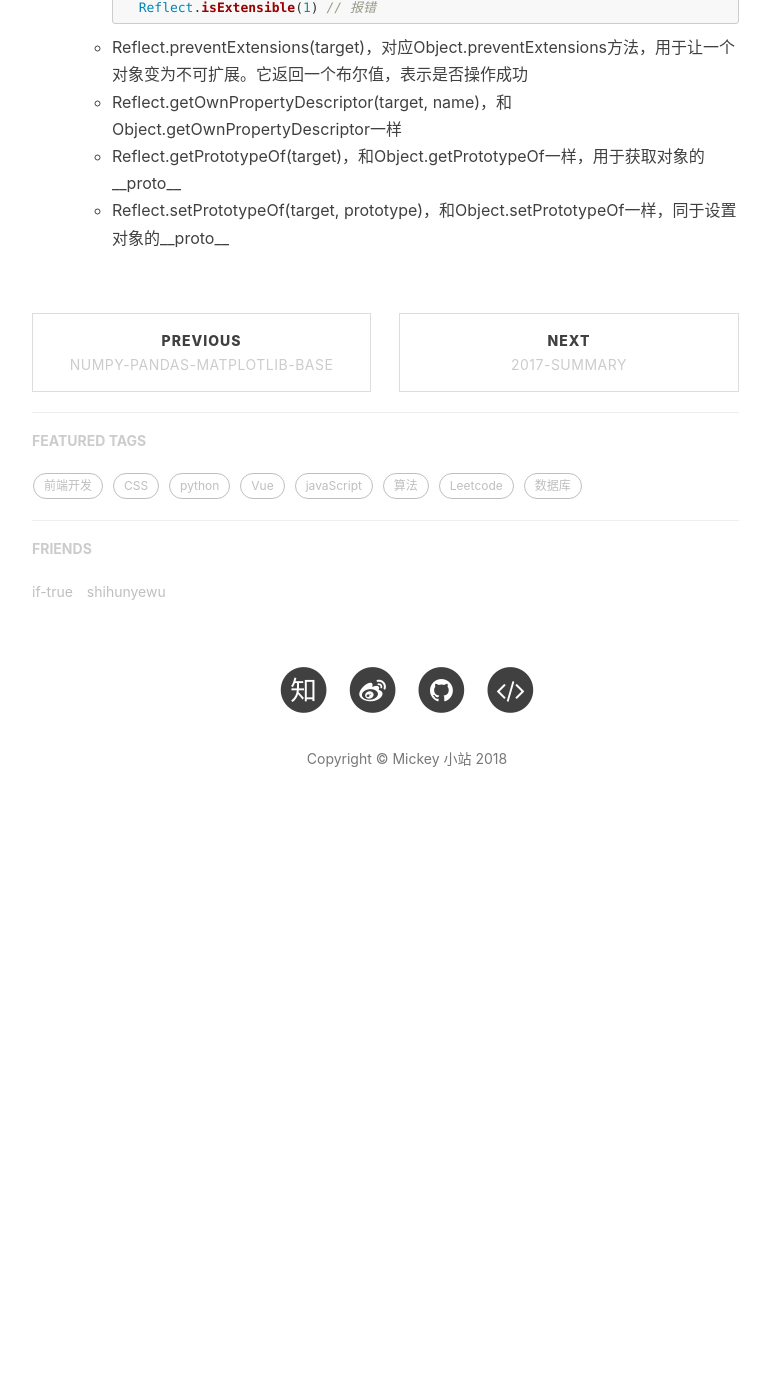
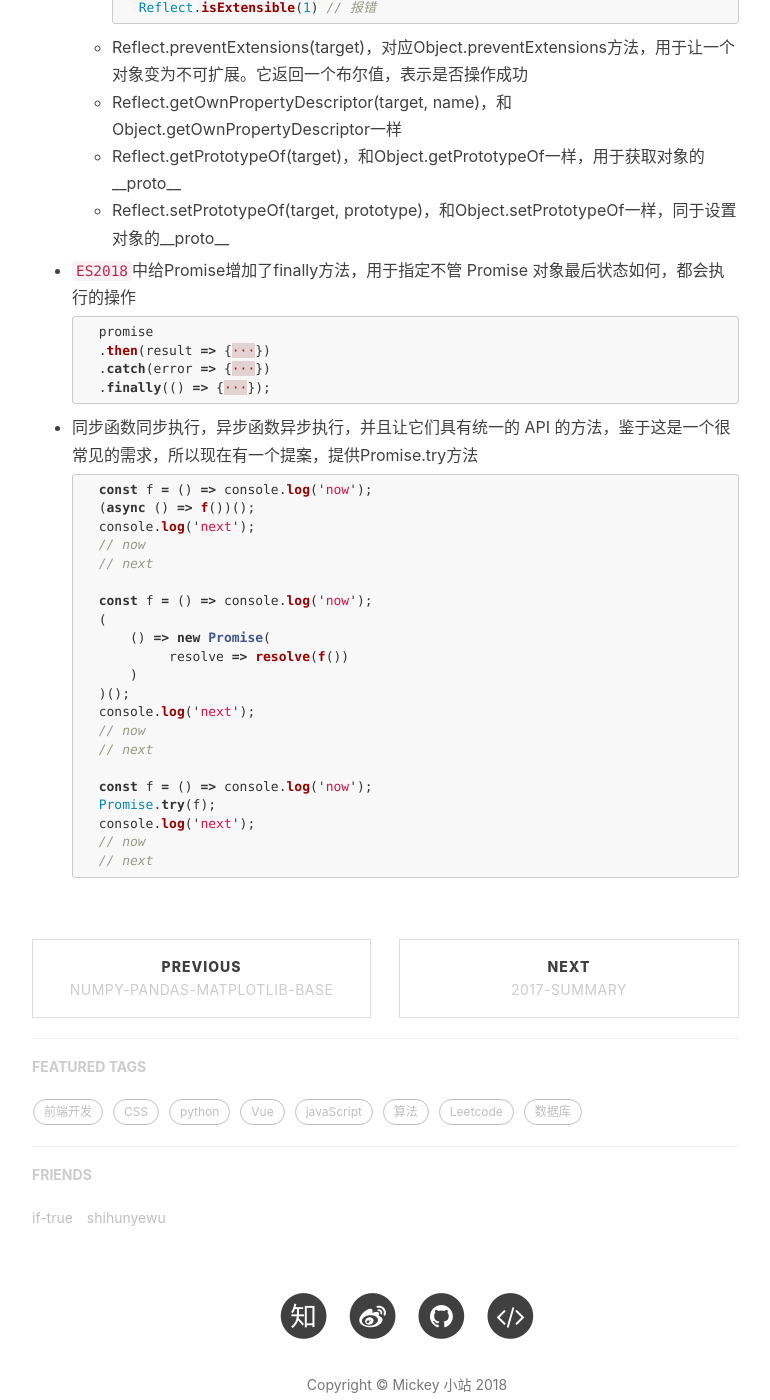
Before and after one commit to mickey0524/mickey0524.github.io, a Jekyll site: the page built from _posts/2018-02-05-ES6-review.md, in a window 1280 px wide and 1400 px high, scrolled down 10778 px. Shown: the whole window, without its empty margins (233-1003 px from the left). Built offline with Jekyll 4.4.1, drawn with Linux system fonts in a browser that asks for light colours; nearby versions of some CDN libraries; comment, search, counter and statistics services are not loaded; before the commit the page ends 11614 px from its top, so only the background shows below that.

Commit message:
feat(js): es6引入

````diff
--- a/_posts/2018-02-05-ES6-review.md
+++ b/_posts/2018-02-05-ES6-review.md
@@ -532,3 +532,38 @@ y修饰符的作用与g修饰符类似，也是全局匹配，后一次匹配都
     * Reflect.getOwnPropertyDescriptor(target, name)，和Object.getOwnPropertyDescriptor一样
     * Reflect.getPrototypeOf(target)，和Object.getPrototypeOf一样，用于获取对象的\_\_proto\_\_
     * Reflect.setPrototypeOf(target, prototype)，和Object.setPrototypeOf一样，同于设置对象的\_\_proto\_\_
+
+* `ES2018`中给Promise增加了finally方法，用于指定不管 Promise 对象最后状态如何，都会执行的操作
+
+    ```js
+    promise
+    .then(result => {···})
+    .catch(error => {···})
+    .finally(() => {···});
+    ```
+
+* 同步函数同步执行，异步函数异步执行，并且让它们具有统一的 API 的方法，鉴于这是一个很常见的需求，所以现在有一个提案，提供Promise.try方法
+
+    ```js
+    const f = () => console.log('now');
+    (async () => f())();
+    console.log('next');
+    // now
+    // next
+
+    const f = () => console.log('now');
+    (
+        () => new Promise(
+             resolve => resolve(f())
+        )
+    )();
+    console.log('next');
+    // now
+    // next
+
+    const f = () => console.log('now');
+    Promise.try(f);
+    console.log('next');
+    // now
+    // next
+    ```
````
